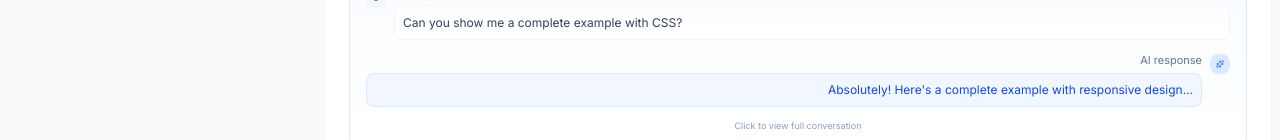
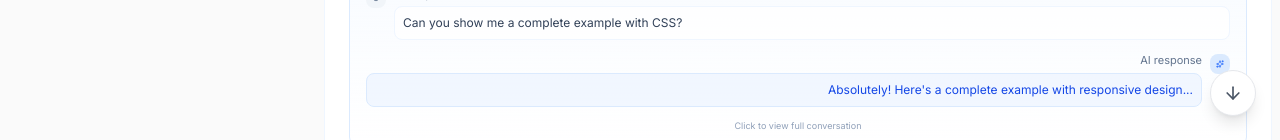
Before and after one commit to Shiv03072002/futurdoom, a React (Vite) app: page /share in a window 1280 px wide. Shown: the part 660-800 px from the top of the page. Built offline with nearby package versions, Linux system fonts and the light colour scheme.

Commit message:
scroll added in share

```diff
--- a/src/pages/Share.jsx
+++ b/src/pages/Share.jsx
@@ -1,3 +1,5 @@
+
+
 // import React from "react";
 // import ShareHeader from "../components/share/ShareHeader";
 // import ShareItem from "../components/share/ShareItem";
@@ -26,9 +28,10 @@
 // ];
 
 // export default function Share() {
-//     // Get header height on mount and resize
 //     const [headerHeight, setHeaderHeight] = React.useState(0);
+//     const [isVisible, setIsVisible] = React.useState(true);
 //     const headerRef = React.useRef(null);
+//     const lastScrollY = React.useRef(0);
 
 //     React.useEffect(() => {
 //         const updateHeight = () => {
@@ -36,24 +39,45 @@
 //                 setHeaderHeight(headerRef.current.offsetHeight);
 //             }
 //         };
+//         updateHeight();
+//         window.addEventListener("resize", updateHeight);
+//         return () => window.removeEventListener("resize", updateHeight);
+//     }, []);
 
-//         updateHeight();
-//         window.addEventListener('resize', updateHeight);
-//         return () => window.removeEventListener('resize', updateHeight);
+//     React.useEffect(() => {
+//         const handleScroll = () => {
+//             const currentScrollY = window.scrollY;
+
+//             if (currentScrollY > lastScrollY.current && currentScrollY > 50) {
+//                 // Scrolling DOWN → hide header
+//                 setIsVisible(false);
+//             } else {
+//                 // Scrolling UP → show header
+//                 setIsVisible(true);
+//             }
+
+//             lastScrollY.current = currentScrollY;
+//         };
+
+//         window.addEventListener("scroll", handleScroll, { passive: true });
+//         return () => window.removeEventListener("scroll", handleScroll);
 //     }, []);
 
 //     return (
 //         <div className="min-h-screen bg-gray-50">
-//             {/* Sticky Header with ref */}
-//             <div ref={headerRef} className="sticky top-[66px] z-35  ">
+//             {/* Sticky Header — hides on scroll down, shows on scroll up */}
+//             <div
+//                 ref={headerRef}
+//                 className="sticky top-[66px] z-35 transition-transform duration-300"
+//                 style={{
+//                     transform: isVisible ? "translateY(0)" : "translateY(-120%)",
+//                 }}
+//             >
 //                 <ShareHeader totalConversations={shareData.length} />
 //             </div>
 
-//             {/* Main Content with dynamic padding */}
-//             <div
-//                 className="max-w-7xl mx-auto mt-6"
-
-//             >
+//             {/* Main Content */}
+//             <div className="max-w-7xl mx-auto mt-6">
 //                 <div className="space-y-6">
 //                     {shareData.map((share) => (
 //                         <ShareItem key={share.id} share={share} />
@@ -64,10 +88,10 @@
 //     );
 // }
 
-
 import React from "react";
 import ShareHeader from "../components/share/ShareHeader";
 import ShareItem from "../components/share/ShareItem";
+import { ArrowDown } from "lucide-react";
 
 const shareData = [
     {
@@ -93,33 +117,31 @@ const shareData = [
 ];
 
 export default function Share() {
-    const [headerHeight, setHeaderHeight] = React.useState(0);
     const [isVisible, setIsVisible] = React.useState(true);
+    const [showScrollBtn, setShowScrollBtn] = React.useState(true); // visible on mount
     const headerRef = React.useRef(null);
+    const bottomRef = React.useRef(null);
     const lastScrollY = React.useRef(0);
 
+    // Scroll to TOP on page mount
     React.useEffect(() => {
-        const updateHeight = () => {
-            if (headerRef.current) {
-                setHeaderHeight(headerRef.current.offsetHeight);
-            }
-        };
-        updateHeight();
-        window.addEventListener("resize", updateHeight);
-        return () => window.removeEventListener("resize", updateHeight);
+        window.scrollTo({ top: 0, behavior: "instant" });
     }, []);
 
+    // Hide/show header + scroll button logic
     React.useEffect(() => {
         const handleScroll = () => {
             const currentScrollY = window.scrollY;
 
+            // Hide header on scroll down, show on scroll up
             if (currentScrollY > lastScrollY.current && currentScrollY > 50) {
-                // Scrolling DOWN → hide header
                 setIsVisible(false);
             } else {
-                // Scrolling UP → show header
                 setIsVisible(true);
             }
+
+            // Show scroll-to-bottom button only when near top
+            setShowScrollBtn(currentScrollY < 100);
 
             lastScrollY.current = currentScrollY;
         };
@@ -128,9 +150,13 @@ export default function Share() {
         return () => window.removeEventListener("scroll", handleScroll);
     }, []);
 
+    const scrollToBottom = () => {
+        bottomRef.current?.scrollIntoView({ behavior: "smooth" });
+    };
+
     return (
         <div className="min-h-screen bg-gray-50">
-            {/* Sticky Header — hides on scroll down, shows on scroll up */}
+            {/* Sticky Header */}
             <div
                 ref={headerRef}
                 className="sticky top-[66px] z-35 transition-transform duration-300"
@@ -142,13 +168,27 @@ export default function Share() {
             </div>
 
             {/* Main Content */}
-            <div className="max-w-7xl mx-auto mt-6">
+            <div className="max-w-7xl mx-auto mt-6 pb-10">
                 <div className="space-y-6">
                     {shareData.map((share) => (
                         <ShareItem key={share.id} share={share} />
                     ))}
                 </div>
+
+                {/* Bottom anchor */}
+                <div ref={bottomRef} />
             </div>
+
+            {/* Scroll to Bottom FAB — only visible when user is at top */}
+            {showScrollBtn && (
+                <button
+                    onClick={scrollToBottom}
+                    className="fixed bottom-6 right-6 z-50 bg-white border border-gray-200 shadow-lg rounded-full p-3 hover:bg-gray-100 transition-all duration-200"
+                    title="Scroll to bottom"
+                >
+                    <ArrowDown className="w-5 h-5 text-gray-600" />
+                </button>
+            )}
         </div>
     );
 }
```
